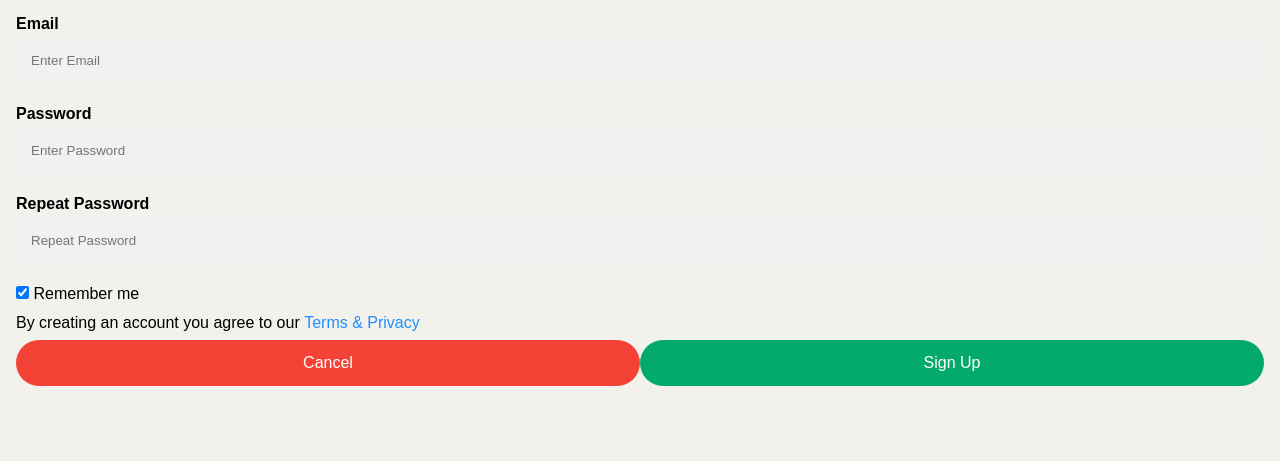
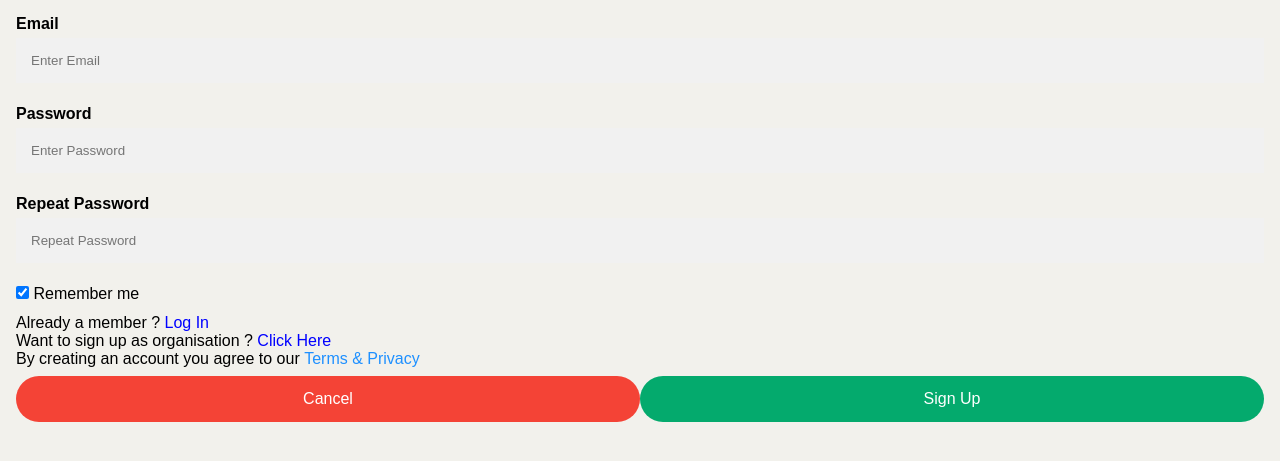
Before and after one commit to tayyab-ilyas/GivingHearts, a plain HTML site: page signup.html in a window 1280 px wide. Shown: the part 203-664 px from the top of the page. Drawn offline with Linux system fonts and the light colour scheme.

Commit message:
Update signup.html
necessary update in signup

```diff
--- a/signup.html
+++ b/signup.html
@@ -44,6 +44,9 @@
             <label for="checkbox"> Remember me
             </label>
 
+            <p class="login">Already a member ? <a href="login.html" style="color: blue;">Log In</a></p>
+            <p class="login">Want to sign up as organisation ? <a href="signup_org.html" style="color: blue;">Click Here</a></p>
+
 
             <p>By creating an account you agree to our <a href="#" style="color:dodgerblue">Terms & Privacy</a></p>
 
```
